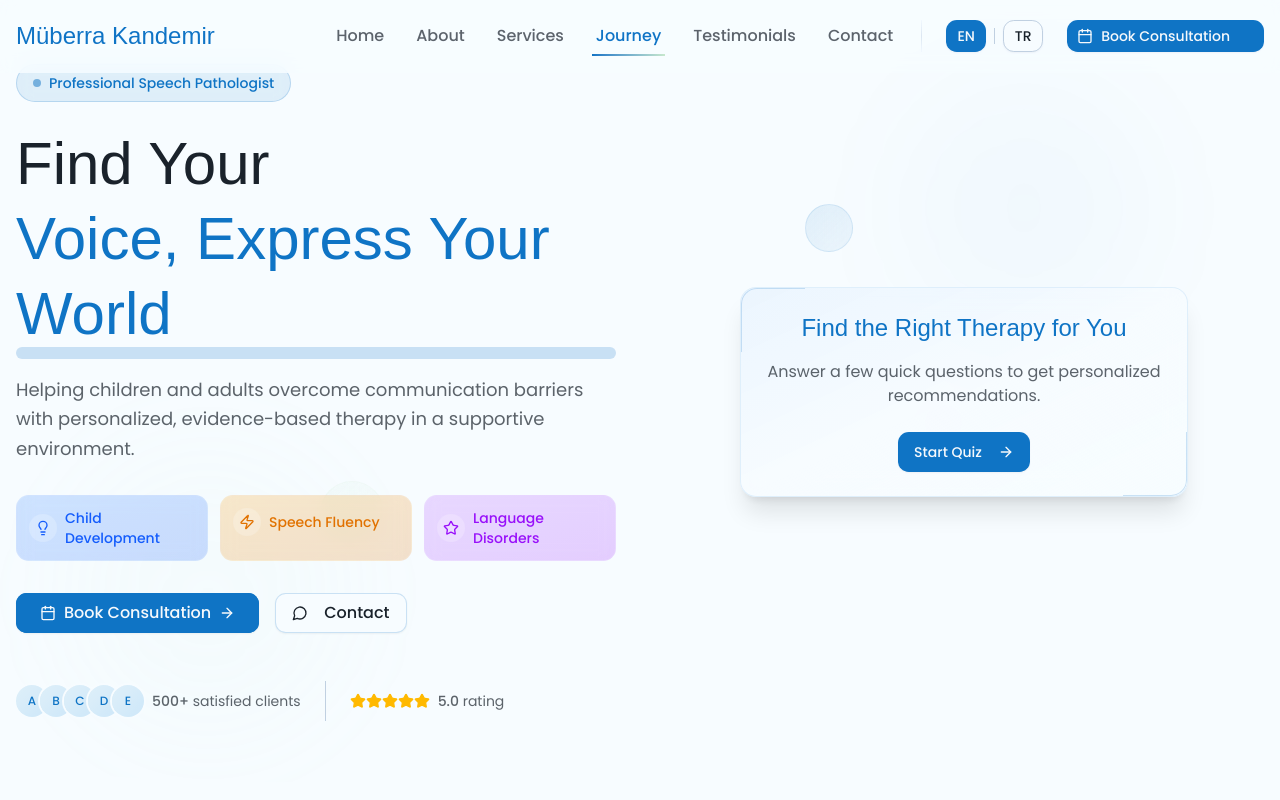
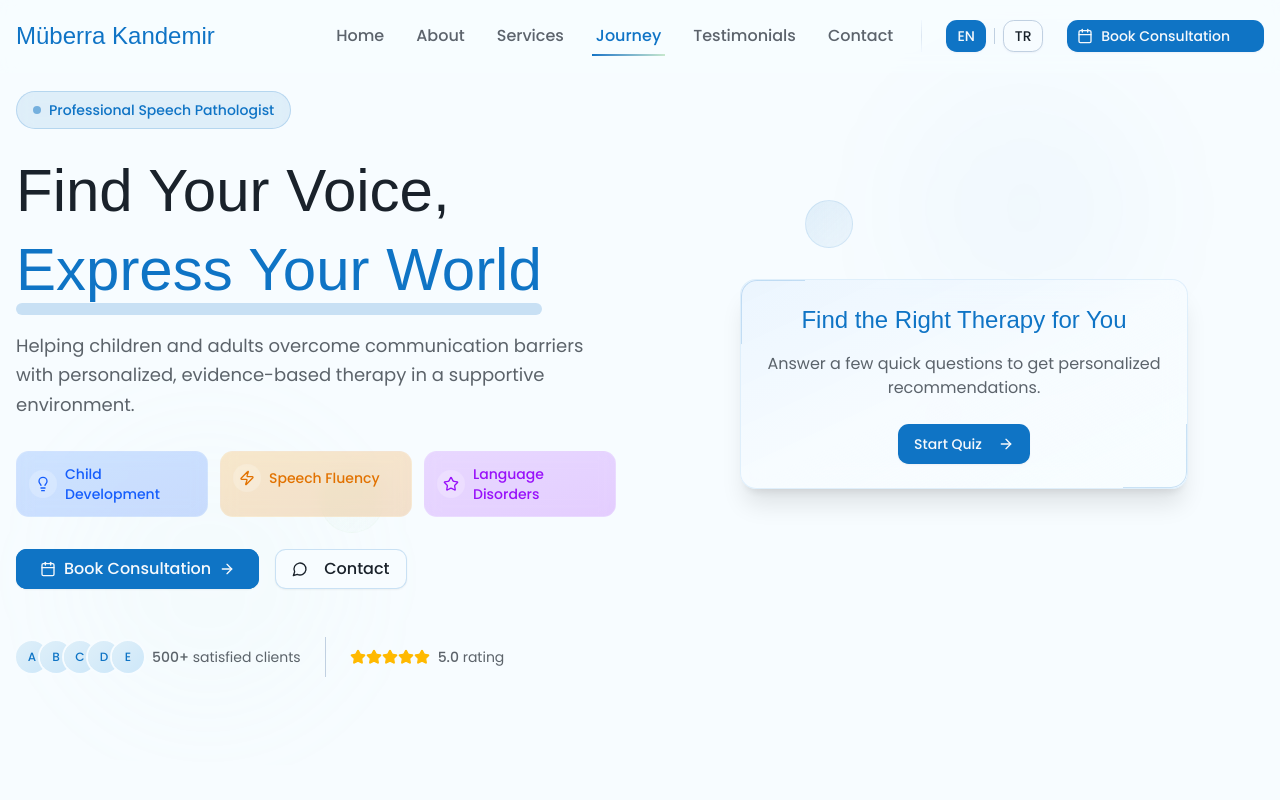
Before and after one commit to farukkandemir/speech-pathology, a Next.js app: page / in a window 1280 px wide. Shown: the top 800 px of the page. Built offline with nearby package versions, Linux system fonts and the light colour scheme; a web font is replaced by a local one.

Commit message:
Localize Hero Section Title with Language-Specific Hardcoded Text

```diff
--- a/components/sections/hero-section.tsx
+++ b/components/sections/hero-section.tsx
@@ -18,7 +18,7 @@ import { cn } from "@/lib/utils";
 import { InteractiveQuiz } from "@/components/quiz/InteractiveQuiz";
 
 export function HeroSection() {
-  const { t } = useLanguage();
+  const { t, language } = useLanguage();
   const [isVisible, setIsVisible] = useState(false);
   const [isClient, setIsClient] = useState(false);
 
@@ -105,15 +105,29 @@ export function HeroSection() {
               )}
               style={{ transitionDelay: "100ms" }}
             >
-              <span className="text-foreground">
-                {t("heroTitle").split(" ").slice(0, 2).join(" ")}
-              </span>{" "}
-              <span className="relative inline-block">
-                <span className="relative z-10 text-primary">
-                  {t("heroTitle").split(" ").slice(2).join(" ")}
-                </span>
-                <span className="absolute -bottom-2 left-0 w-full h-3 bg-primary/20 rounded-full -z-10"></span>
-              </span>
+              {language === "en" ? (
+                <>
+                  <span className="text-foreground block">
+                    Find Your Voice,
+                  </span>
+                  <span className="relative inline-block mt-1">
+                    <span className="relative z-10 text-primary">
+                      Express Your World
+                    </span>
+                    <span className="absolute -bottom-2 left-0 w-full h-3 bg-primary/20 rounded-full -z-10"></span>
+                  </span>
+                </>
+              ) : (
+                <>
+                  <span className="text-foreground block">Sesinizi Bulun,</span>
+                  <span className="relative inline-block mt-1">
+                    <span className="relative z-10 text-primary">
+                      Dünyanızı İfade Edin
+                    </span>
+                    <span className="absolute -bottom-2 left-0 w-full h-3 bg-primary/20 rounded-full -z-10"></span>
+                  </span>
+                </>
+              )}
             </h1>
 
             {/* Description */}
```
